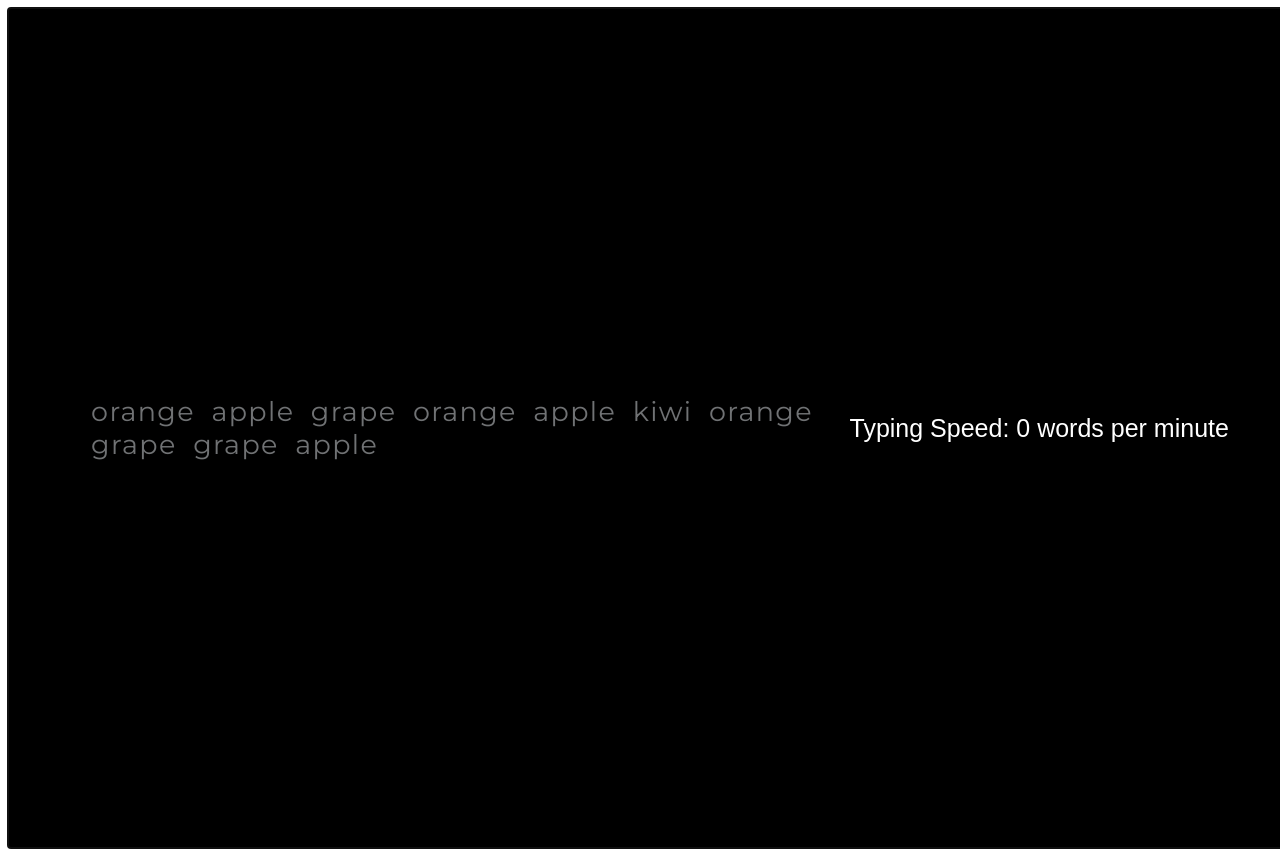
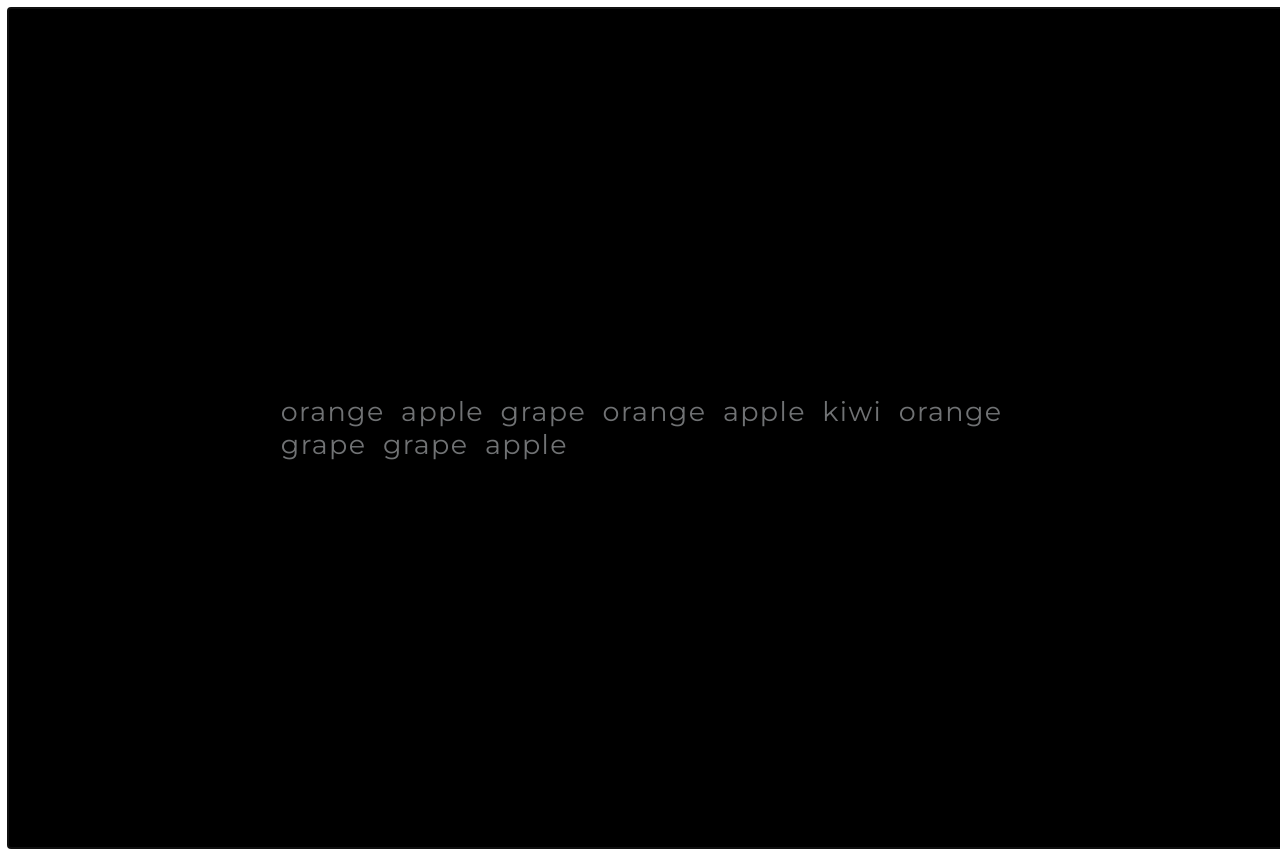
Before and after one commit to PAWAN-PAREEK-1/typing-speed-test, a Next.js app: page / in a window 1280 px wide. Shown: the top 856 px of the page. Built offline with nearby package versions, Linux system fonts and the light colour scheme.

Commit message:
typing spped

```diff
--- a/src/app/components/TypingTest.jsx
+++ b/src/app/components/TypingTest.jsx
@@ -1,4 +1,4 @@
-import { useState, useEffect, useRef } from 'react';
+import React, { useState, useEffect, useRef } from 'react';
 import '../globals.css';
 
 const TypingTest = ({ paragraph, onComplete }) => {
@@ -21,7 +21,6 @@ const TypingTest = ({ paragraph, onComplete }) => {
       const wordsPerSecond = completedWords / timeInSeconds;
       const wordsPerMinute = wordsPerSecond * 60;
       setTypingSpeed(wordsPerMinute.toFixed(2));
-      console.log('Typing Speed:', typingSpeed);
     }
   }, [completedWords, startTime]);
 
@@ -33,12 +32,10 @@ const TypingTest = ({ paragraph, onComplete }) => {
 
       if (key === ' ' && typedText.trim() !== '') {
         setCompletedWords((prevCount) => prevCount + 1);
-        console.log('Completed words:', completedWords + 1);
       }
 
       if (updatedTypedText.length === paragraph.length) {
-        console.log('Paragraph completed');
-        return onComplete(updatedTypedText);
+        return onComplete(updatedTypedText, Date.now() - startTime, typingSpeed); // Pass typing speed
       }
 
       if (key !== paragraph[typedText.length] && key !== ' ') {
@@ -86,10 +83,6 @@ const TypingTest = ({ paragraph, onComplete }) => {
           </span>
         ))}
       </div>
-      <div>
-        Typing Speed: {typingSpeed} words per minute
-
-      </div>
     </div>
   );
 };
--- a/src/app/components/TypingTestResults.jsx
+++ b/src/app/components/TypingTestResults.jsx
@@ -7,7 +7,7 @@ const TypingTestResults = ({ accuracy, typingSpeed }) => {
     <div>
       <h1>Typing Speed Test Results</h1>
       <p>Accuracy: {accuracy}%</p>
-      <p>Typing Speed: {typingSpeed} characters per minute</p>
+      <p>Typing Speed: {typingSpeed} word per minute</p>
     </div>
   );
 };
--- a/src/app/page.js
+++ b/src/app/page.js
@@ -12,37 +12,26 @@ const getRandomParagraph = () => {
   return paragraph.join(' ');
 };
 
-const Home = ({}) => {
+const Home = () => {
   const [paragraph, setParagraph] = useState(getRandomParagraph());
   const [typingComplete, setTypingComplete] = useState(false);
   const [accuracy, setAccuracy] = useState(0);
-  const [typingSpeed, setTypingSpeed] = useState(0);
+  const [typingSpeedTest, setTypingSpeedTest] = useState(0); // Renamed typingSpeed to typingSpeedTest
 
-  const handleTypingComplete = (inputValue, timeTaken) => {
+  const handleTypingComplete = (inputValue, timeTaken, typingSpeed) => {
     setTypingComplete(true);
 
-    const typedWords = inputValue.trim().split(/\s+/); // Split typed text into words
-    const typedWordCount = typedWords.length;
+    // Calculate accuracy logic...
+    const correctWordsCount = inputValue.trim().split(/\s+/).filter((word, index) => word === paragraph.split(' ')[index]).length;
+    const accuracyPercentage = (correctWordsCount / paragraph.split(' ').length) * 100;
+    setAccuracy(accuracyPercentage.toFixed(2));
 
-    if (timeTaken === 1) {
-      setTypingSpeed(0); // Prevent division by zero
-    } else {
-      const typingSpeedWPM = (typedWordCount / (timeTaken / 1000)) * 60; // Convert timeTaken to seconds and calculate WPM
-      setTypingSpeed(typingSpeedWPM.toFixed(2)); // Set typing speed, rounded to 2 decimal places
-    }
-
-    // Calculate accuracy
-    const correctWords = paragraph.split(' ');
-    const correctTypedWords = typedWords.filter((word, index) => word === correctWords[index]).length;
-    const accuracyPercentage = (correctTypedWords / correctWords.length) * 100;
-    setAccuracy(accuracyPercentage.toFixed(2));
+    setTypingSpeedTest(typingSpeed); // Set typingSpeedTest using the passed typingSpeed
   };
-
 
   const handleRestart = () => {
     setTypingComplete(false);
     setAccuracy(0);
-    setTypingSpeed(0);
     setParagraph(getRandomParagraph());
   };
 
@@ -50,7 +39,7 @@ const Home = ({}) => {
     <div>
       {typingComplete ? (
         <div>
-          <TypingTestResults accuracy={accuracy} typingSpeed={typingSpeed} />
+          <TypingTestResults accuracy={accuracy} typingSpeed={typingSpeedTest} />
           <button onClick={handleRestart}>Restart Typing</button>
         </div>
       ) : (
```
